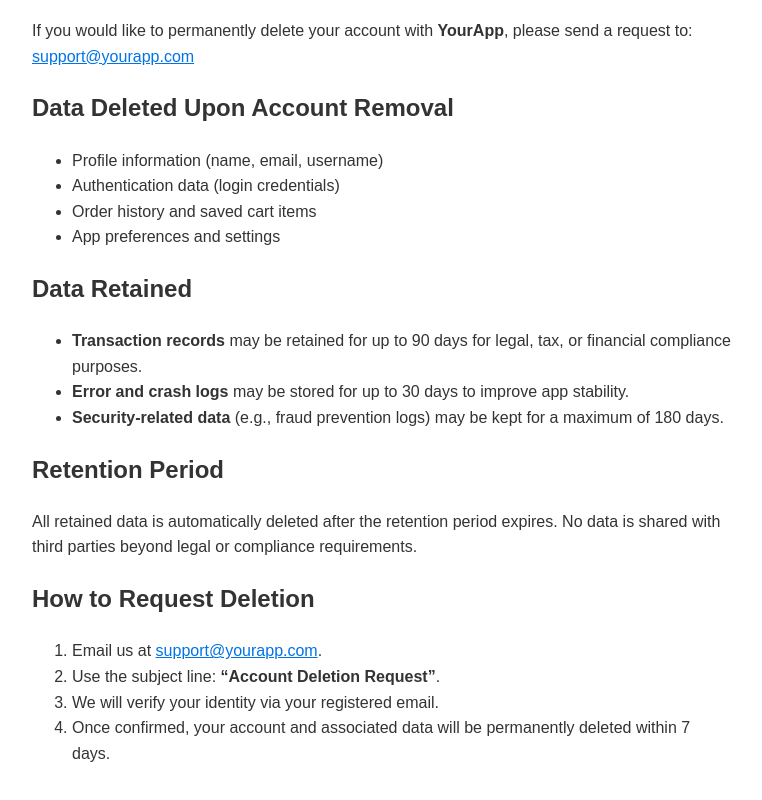
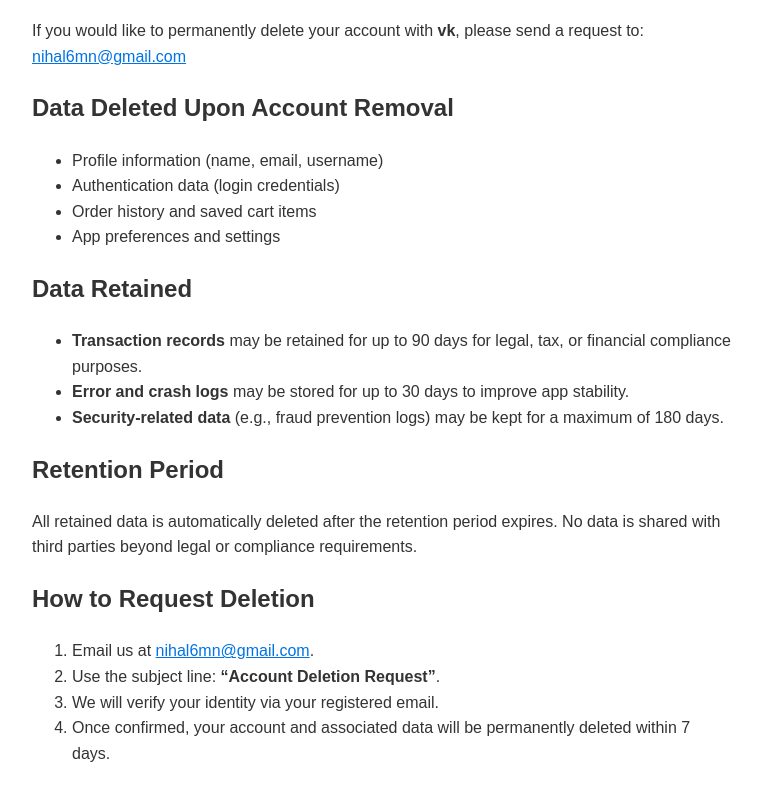
Before and after one commit to nihal-25/vk-canteen-account-deletion, a plain HTML site: page index.html in a window 1280 px wide. Shown: the part 136-936 px from the top of the page, without its empty margins (258-1020 px from the left). Drawn offline with Linux system fonts and the light colour scheme.

Commit message:
Update index.html

```diff
--- a/index.html
+++ b/index.html
@@ -3,7 +3,7 @@
 <head>
   <meta charset="UTF-8" />
   <meta name="viewport" content="width=device-width, initial-scale=1.0" />
-  <title>Account Deletion Request - YourApp</title>
+  <title>Account Deletion Request - vk</title>
   <style>
     body {
       font-family: Arial, sans-serif;
@@ -21,9 +21,9 @@
 <body>
   <h1>Request Account Deletion</h1>
   <p>
-    If you would like to permanently delete your account with <strong>YourApp</strong>,
+    If you would like to permanently delete your account with <strong>vk</strong>,
     please send a request to:
-    <a href="mailto:support@yourapp.com">support@yourapp.com</a>
+    <a href="mailto:nihal6mn@gmail.com">nihal6mn@gmail.com</a>
   </p>
 
   <h2>Data Deleted Upon Account Removal</h2>
@@ -52,7 +52,7 @@
 
   <h2>How to Request Deletion</h2>
   <ol>
-    <li>Email us at <a href="mailto:support@yourapp.com">support@yourapp.com</a>.</li>
+    <li>Email us at <a href="mailto:nihal6mn@gmail.com">nihal6mn@gmail.com</a>.</li>
     <li>Use the subject line: <strong>“Account Deletion Request”</strong>.</li>
     <li>We will verify your identity via your registered email.</li>
     <li>Once confirmed, your account and associated data will be permanently deleted within 7 days.</li>
```
